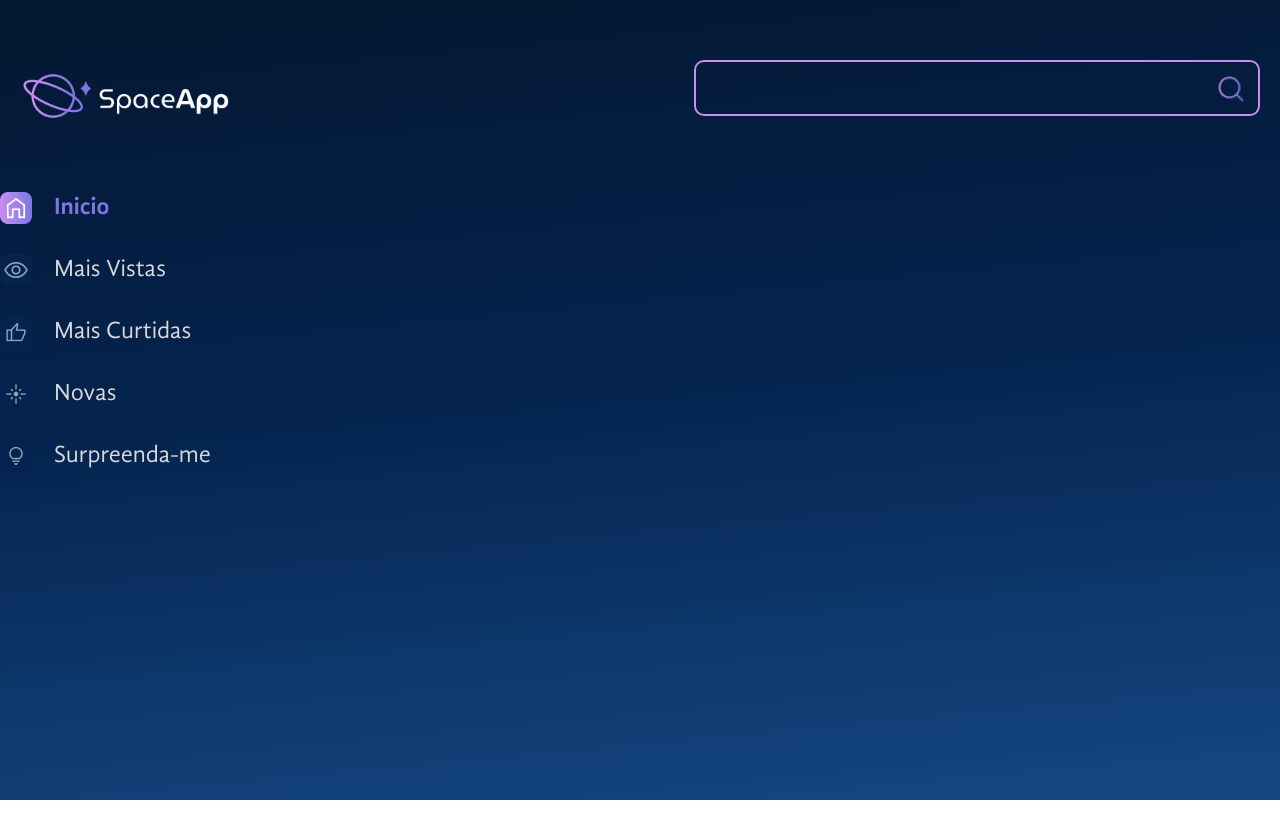
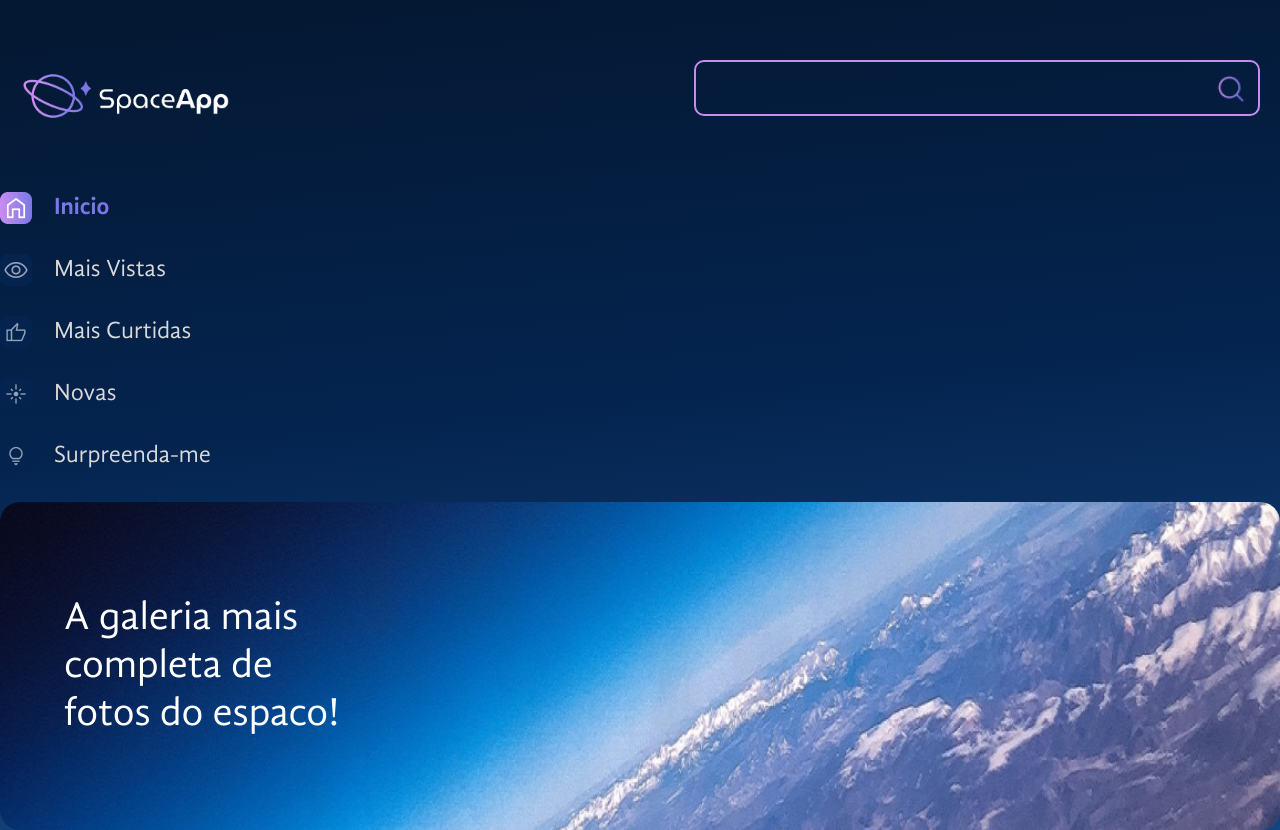
Before and after one commit to Guss-Mello/space-app-alura, a React (Vite) app in the folder space-app/: page / in a window 1280 px wide. Before the commit the page ends 800 px from the top, so only its background shows below. Built offline with nearby package versions, Linux system fonts and the light colour scheme.

Commit message:
Criei o Banner

```diff
--- a/space-app/src/App.jsx
+++ b/space-app/src/App.jsx
@@ -2,6 +2,8 @@
 import EstilosGlobais from "./assets/componentes/EstilosGlobais";
 import Cabecalho from "./assets/componentes/Cabecalho";
 import BarraLateral from "./assets/componentes/BarraLateral";
+import Banner from "./assets/componentes/Banner";
+import bannerBackground from "./assets/banner.png";
 
 const FundoGradiente = styled.div`
   background: linear-gradient(174.61deg, #041833 4.16%, #04244F 48%, #154580 96.76%);
@@ -18,6 +20,7 @@
       <EstilosGlobais />
       <Cabecalho />
       <BarraLateral />
+      <Banner texto="A galeria mais completa de fotos do espaco!" backgroundImage={bannerBackground} />
     </FundoGradiente>
   )
 }
--- /dev/null
+++ b/space-app/src/assets/componentes/Banner/index.jsx
@@ -0,0 +1,33 @@
+import styled from "styled-components";
+
+const FigureStyled = styled.figure`
+    background-image: ${props => `url(${props.$backgroundImage})`};
+    flex-grow: 1;
+    background-repeat: no-repeat;
+    display: flex;
+    align-items: center;
+    min-height: 328px;
+    margin: 0;
+    border-radius: 20px;
+    max-width: 100%;
+    background-size: cover;
+`;
+
+const TitleStyled = styled.h1`
+    font-weight: 400;
+    font-size: 40px;
+    line-height: 48px;
+    color: #FFFFFF;
+    max-width: 300px;
+    padding: 0 64px;
+`;
+
+const Banner = ({ texto, backgroundImage }) => {
+    return(
+        <FigureStyled $backgroundImage={backgroundImage}>
+            <TitleStyled>{texto}</TitleStyled>
+        </FigureStyled>
+    )
+}
+
+export default Banner
--- a/space-app/src/assets/componentes/BarraLateral/ItemNavegacao/index.jsx
+++ b/space-app/src/assets/componentes/BarraLateral/ItemNavegacao/index.jsx
@@ -1,4 +1,4 @@
-import styled from "styled-components"
+import styled from "styled-components";
 
 
 const ListItemStyled = styled.li`
```
Also changed, not shown: space-app/src/assets/banner.png (added).
